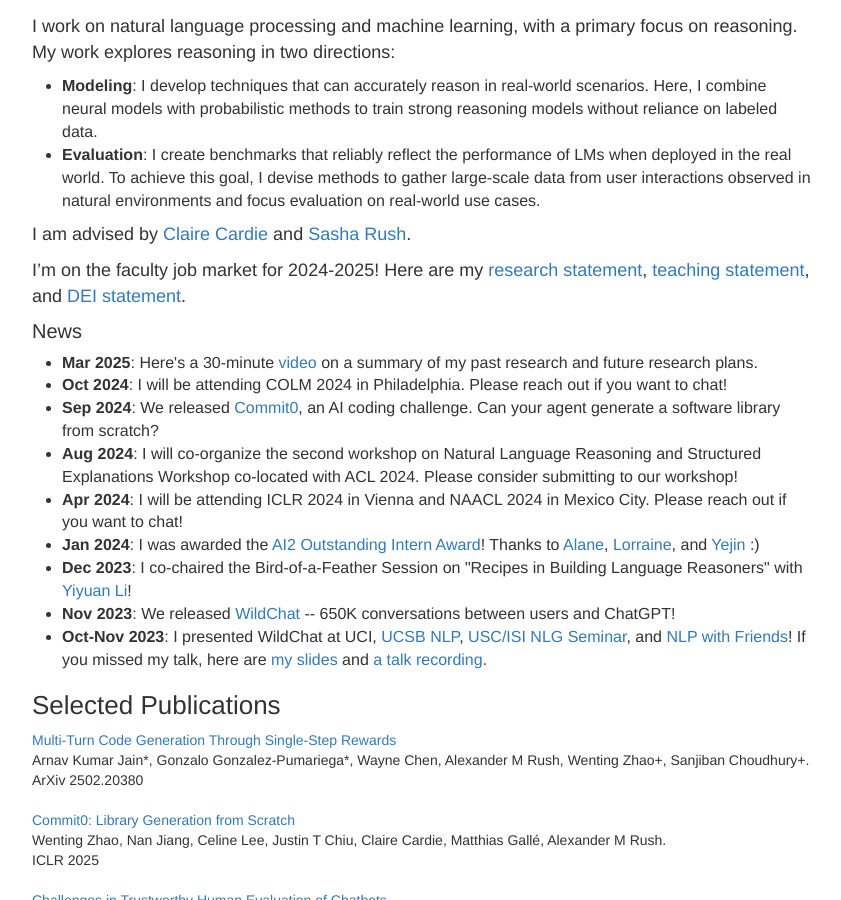
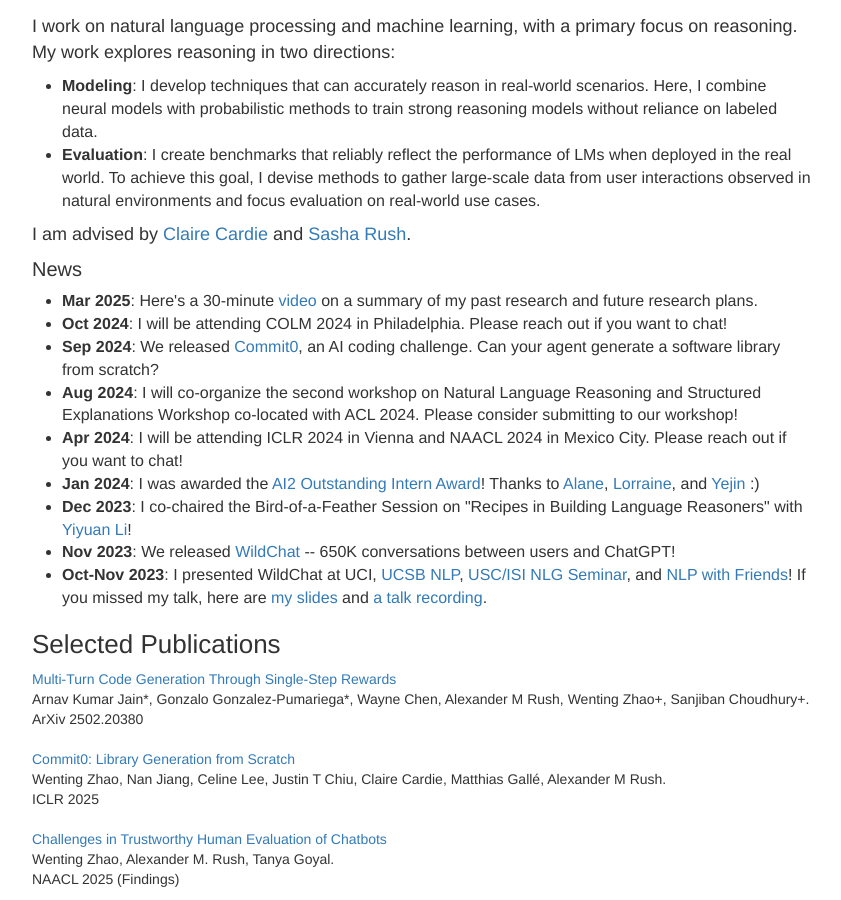
Before and after one commit to wenting-zhao/wenting-zhao.github.io, a Jekyll site: the page built from index.html, in a window 1280 px wide and 900 px high, scrolled down 318 px. Shown: the whole window, without its empty margins (218-1059 px from the left). Built offline with Jekyll 4.4.1, drawn with Linux system fonts in a browser that asks for light colours.

Commit message:
Update index.html

```diff
--- a/index.html
+++ b/index.html
@@ -34,11 +34,6 @@ I work on natural language processing and machine learning, with a primary focus
 <p style="font-size: 18px">
 I am advised by <a href="https://www.cs.cornell.edu/home/cardie/">Claire Cardie</a> and <a href="https://rush-nlp.com/">Sasha Rush</a>.
 </p>
-
-<p style="font-size: 18px">
-I’m on the faculty job market for 2024-2025! Here are my <a href="cv/research_statement.pdf">research statement</a>, <a href="cv/teaching_statement.pdf">teaching statement</a>, and <a href="cv/dei_statement.pdf">DEI statement</a>.
-</p>
-
 
 <h4> News </h4>
 <ul style="font-size: 16px">
```
